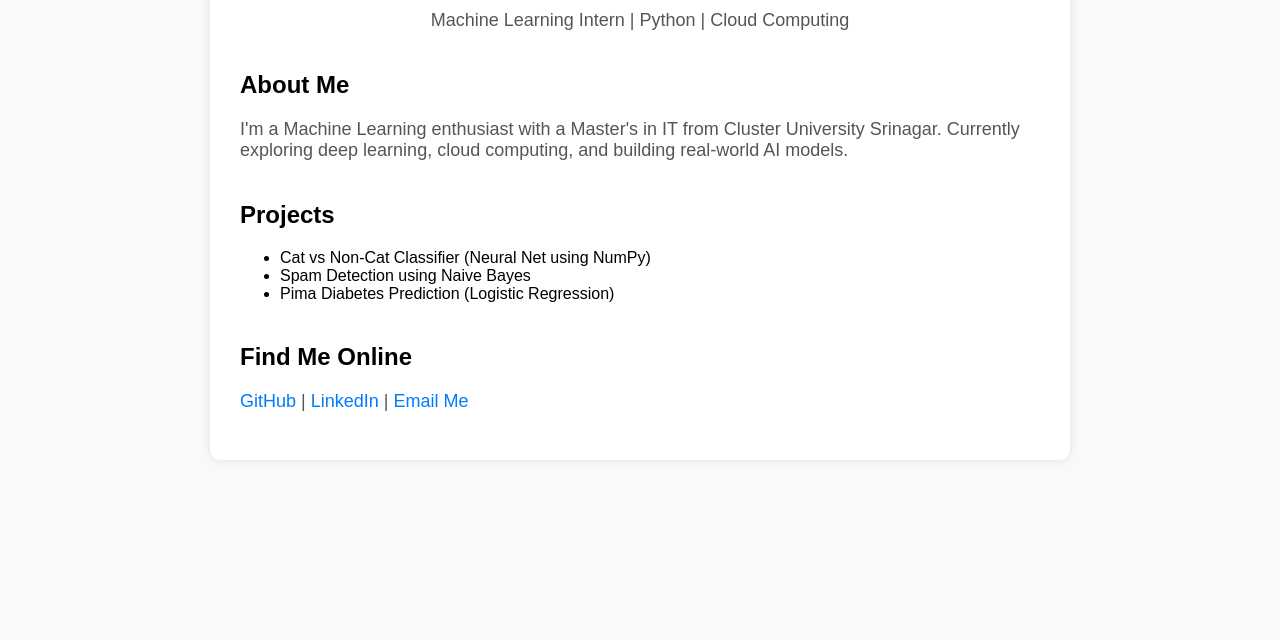
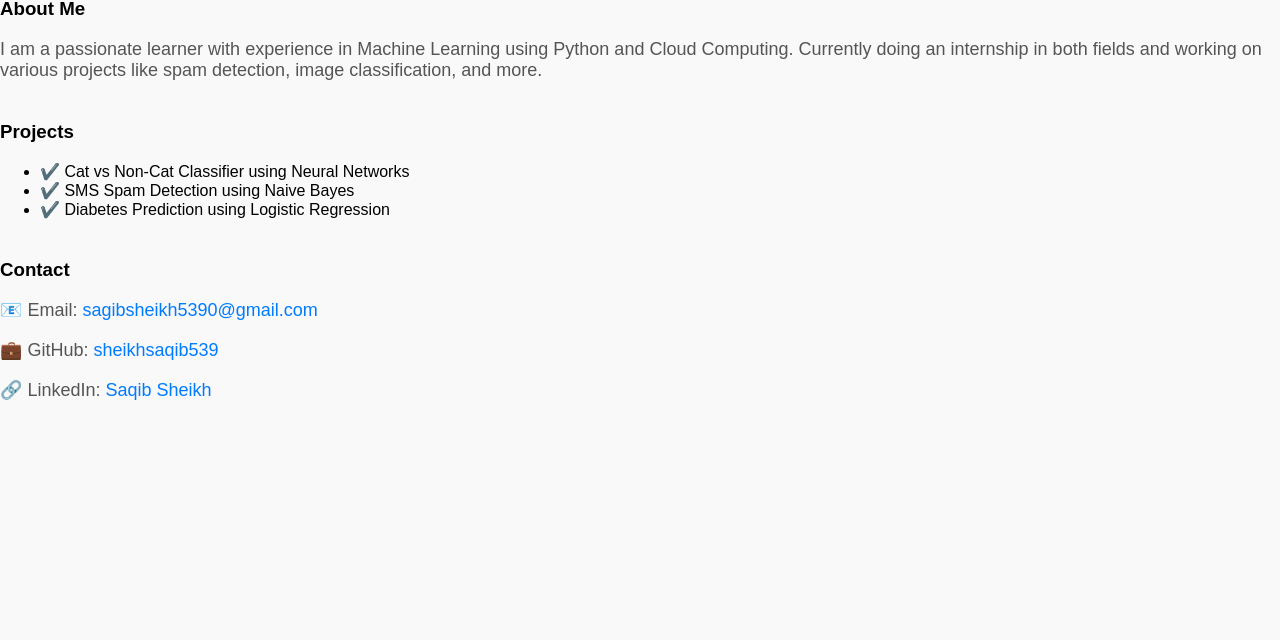
Before and after one commit to sheikhsaqib539/saqib-portfolio, a plain HTML site: page index.html in a window 1280 px wide. Shown: the part 160-800 px from the top of the page. Drawn offline with Linux system fonts and the light colour scheme.

Commit message:
Add files via upload

```diff
--- a/index.html
+++ b/index.html
@@ -2,42 +2,36 @@
 <html lang="en">
 <head>
   <meta charset="UTF-8">
-  <meta name="viewport" content="width=device-width, initial-scale=1">
+  <meta name="google-site-verification" content="Azd5uA0zwA-xKdZYLigI7XVXHnlyq8Da8rVrtA31-kE" />
+  <meta name="viewport" content="width=device-width, initial-scale=1.0">
   <title>Saqib Jan | Portfolio</title>
   <link rel="stylesheet" href="style.css">
 </head>
 <body>
-  <div class="container">
-    <header>
+
   <h1>Saqib Jan</h1>
-      <p>Machine Learning Intern | Python | Cloud Computing</p>
-    </header>
+  <h2>Machine Learning & Cloud Computing Enthusiast</h2>
 
-    <section class="about">
-      <h2>About Me</h2>
-      <p>
-        I'm a Machine Learning enthusiast with a Master's in IT from Cluster University Srinagar.
-        Currently exploring deep learning, cloud computing, and building real-world AI models.
-      </p>
+  <section>
+    <h3>About Me</h3>
+    <p>I am a passionate learner with experience in Machine Learning using Python and Cloud Computing. Currently doing an internship in both fields and working on various projects like spam detection, image classification, and more.</p>
   </section>
 
-    <section class="projects">
-      <h2>Projects</h2>
+  <section>
+    <h3>Projects</h3>
     <ul>
-        <li>Cat vs Non-Cat Classifier (Neural Net using NumPy)</li>
-        <li>Spam Detection using Naive Bayes</li>
-        <li>Pima Diabetes Prediction (Logistic Regression)</li>
+      <li>✔️ Cat vs Non-Cat Classifier using Neural Networks</li>
+      <li>✔️ SMS Spam Detection using Naive Bayes</li>
+      <li>✔️ Diabetes Prediction using Logistic Regression</li>
     </ul>
   </section>
 
-    <section class="links">
-      <h2>Find Me Online</h2>
-      <p>
-        <a href="https://github.com/YOUR_USERNAME" target="_blank">GitHub</a> |
-        <a href="https://linkedin.com/in/YOUR_LINKEDIN" target="_blank">LinkedIn</a> |
-        <a href="mailto:sagibsheikh5390@gmail.com">Email Me</a>
-      </p>
+  <section>
+    <h3>Contact</h3>
+    <p>📧 Email: <a href="mailto:sagibsheikh5390@gmail.com">sagibsheikh5390@gmail.com</a></p>
+    <p>💼 GitHub: <a href="https://github.com/sheikhsaqib539" target="_blank">sheikhsaqib539</a></p>
+    <p>🔗 LinkedIn: <a href="https://www.linkedin.com/in/saqib-sheikh-4a5418229/" target="_blank">Saqib Sheikh</a></p>
   </section>
-  </div>
+
 </body>
 </html>
```
Lines whose indentation alone changed are shown as unchanged.
